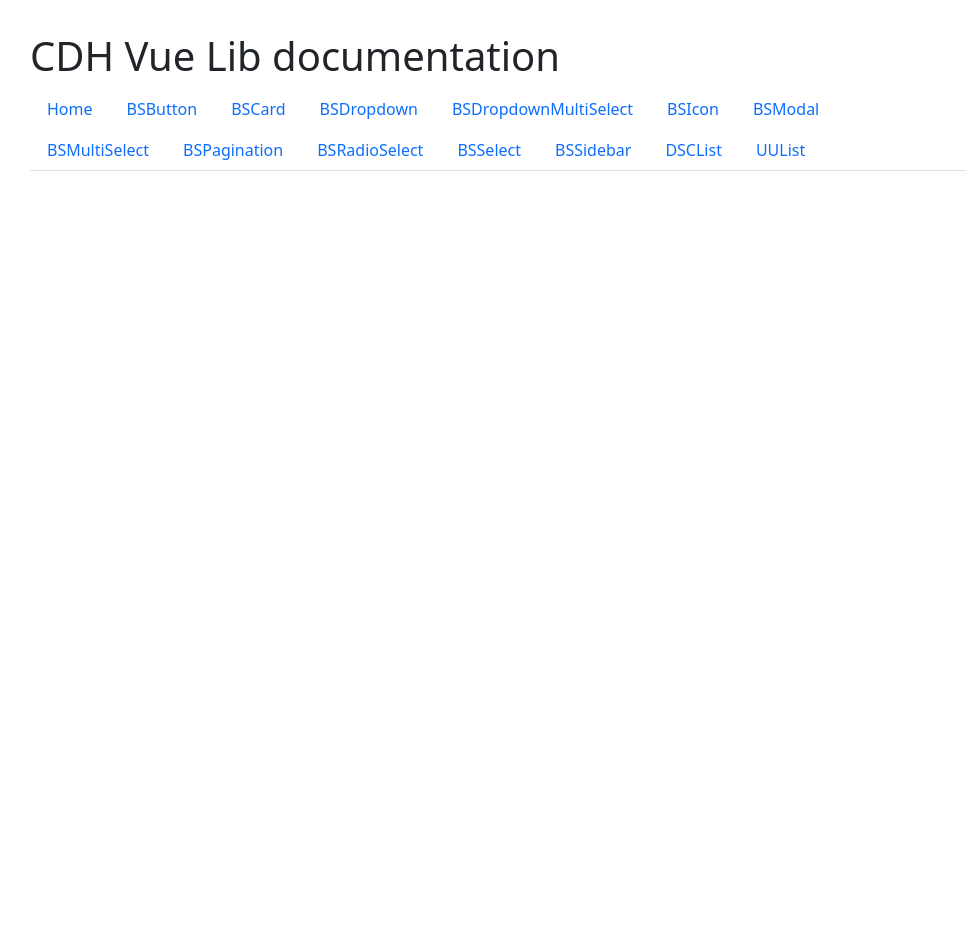
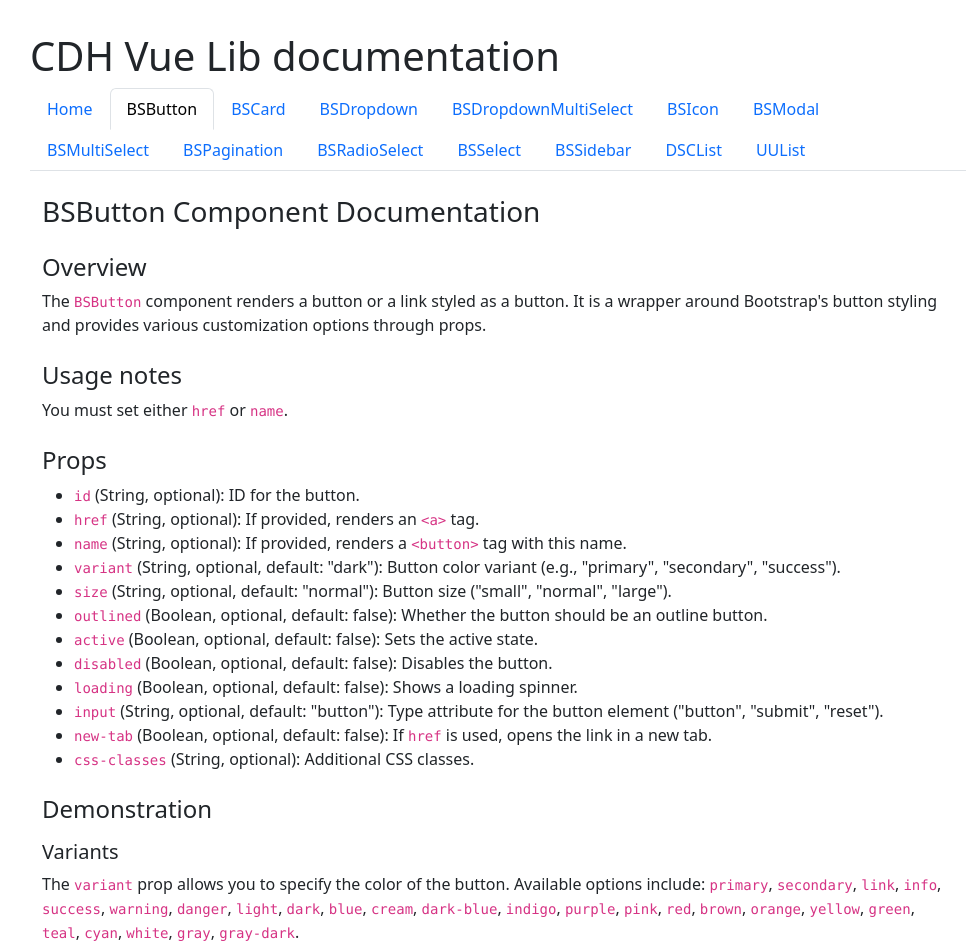
Before and after one commit to CentreForDigitalHumanities/Vue-lib, a Nuxt app in the folder vue-lib-doc/: page /vue-lib-components/bs-button in a window 1280 px wide. Shown: the top 952 px of the page, without its empty margins (142-1113 px from the left). Before the commit the page ends 800 px from the top, so only its background shows below. Built offline with nearby package versions, Linux system fonts and the light colour scheme.

Commit message:
Document button component

```diff
--- /dev/null
+++ b/vue-lib-doc/pages/vue-lib-components/bs-button.vue
@@ -0,0 +1,202 @@
+<script setup lang="ts">
+import { BSButton } from "../../../dist/cdh-vue-lib.es";
+
+const buttonVariants = [
+    "primary",
+    "secondary",
+    "link",
+    "info",
+    "success",
+    "warning",
+    "danger",
+    "light",
+    "dark",
+    "blue",
+    "cream",
+    "dark-blue",
+    "indigo",
+    "purple",
+    "pink",
+    "red",
+    "brown",
+    "orange",
+    "yellow",
+    "green",
+    "teal",
+    "cyan",
+    "white",
+    "gray",
+    "gray-dark",
+];
+</script>
+
+<template>
+    <div class="container py-4">
+        <h2 class="h3">BSButton Component Documentation</h2>
+
+        <section class="my-4">
+            <h3 class="h4">Overview</h3>
+            <p>
+                The <code>BSButton</code> component renders a button or a link
+                styled as a button. It is a wrapper around Bootstrap's button
+                styling and provides various customization options through
+                props.
+            </p>
+        </section>
+
+        <section class="my-4">
+            <h3 class="h4">Usage notes</h3>
+            <p>You must set either <code>href</code> or <code>name</code>.</p>
+        </section>
+
+        <section class="my-4">
+            <h3 class="h4">Props</h3>
+            <ul>
+                <li><code>id</code> (String, optional): ID for the button.</li>
+                <li>
+                    <code>href</code> (String, optional): If provided, renders
+                    an <code>&lt;a&gt;</code> tag.
+                </li>
+                <li>
+                    <code>name</code> (String, optional): If provided, renders a
+                    <code>&lt;button&gt;</code> tag with this name.
+                </li>
+                <li>
+                    <code>variant</code> (String, optional, default: "dark"):
+                    Button color variant (e.g., "primary", "secondary",
+                    "success").
+                </li>
+                <li>
+                    <code>size</code> (String, optional, default: "normal"):
+                    Button size ("small", "normal", "large").
+                </li>
+                <li>
+                    <code>outlined</code> (Boolean, optional, default: false):
+                    Whether the button should be an outline button.
+                </li>
+                <li>
+                    <code>active</code> (Boolean, optional, default: false):
+                    Sets the active state.
+                </li>
+                <li>
+                    <code>disabled</code> (Boolean, optional, default: false):
+                    Disables the button.
+                </li>
+                <li>
+                    <code>loading</code> (Boolean, optional, default: false):
+                    Shows a loading spinner.
+                </li>
+                <li>
+                    <code>input</code> (String, optional, default: "button"):
+                    Type attribute for the button element ("button", "submit",
+                    "reset").
+                </li>
+                <li>
+                    <code>new-tab</code> (Boolean, optional, default: false): If
+                    <code>href</code> is used, opens the link in a new tab.
+                </li>
+                <li>
+                    <code>css-classes</code> (String, optional): Additional CSS
+                    classes.
+                </li>
+            </ul>
+        </section>
+
+        <section class="my-4">
+            <h3 class="h4">Demonstration</h3>
+
+            <section class="my-3">
+                <h4 class="h5">Variants</h4>
+                <p>
+                    The <code>variant</code> prop allows you to specify the
+                    color of the button. Available options include:
+                    <span v-for="variant of buttonVariants" :key="variant">
+                        <code> {{ variant }}</code>
+                        <span
+                            v-if="
+                                variant !==
+                                buttonVariants[buttonVariants.length - 1]
+                            "
+                            >,
+                        </span> </span
+                    >.
+                </p>
+                <BSButton variant="primary" class="me-2">Primary</BSButton>
+                <BSButton variant="secondary" class="me-2">Secondary</BSButton>
+                <BSButton variant="success" class="me-2">Success</BSButton>
+                <BSButton variant="danger" class="me-2">Danger</BSButton>
+                <BSButton variant="warning" class="me-2">Warning</BSButton>
+                <BSButton variant="info" class="me-2">Info</BSButton>
+                <BSButton variant="light" class="me-2">Light</BSButton>
+                <BSButton variant="dark" class="me-2">Dark</BSButton>
+            </section>
+
+            <section class="mt-3">
+                <h4 class="h5">Outlined variants</h4>
+                <BSButton variant="primary" outlined class="me-2"
+                    >Primary Outlined</BSButton
+                >
+                <BSButton variant="secondary" outlined class="me-2"
+                    >Secondary Outlined</BSButton
+                >
+                <BSButton variant="success" outlined class="me-2"
+                    >Success Outlined</BSButton
+                >
+            </section>
+
+            <section class="my-3">
+                <h4 class="h5">Sizes</h4>
+                <BSButton variant="primary" size="small" class="me-2"
+                    >Small Button</BSButton
+                >
+                <BSButton variant="primary" size="normal" class="me-2"
+                    >Normal Button</BSButton
+                >
+                <BSButton variant="primary" size="large" class="me-2"
+                    >Large Button</BSButton
+                >
+            </section>
+
+            <section class="my-3">
+                <h4 class="h5">States</h4>
+                <BSButton variant="primary" active class="me-2"
+                    >Active Button</BSButton
+                >
+                <BSButton variant="primary" disabled class="me-2"
+                    >Disabled Button</BSButton
+                >
+                <BSButton variant="primary" loading class="me-2"
+                    >Loading Button</BSButton
+                >
+            </section>
+
+            <section class="my-3">
+                <h4 class="h5">As a Link</h4>
+                <!-- @vue-ignore because of a type error resulting from incorrect transpilation. -->
+                <BSButton href="#" variant="info" class="me-2"
+                    >Link Button</BSButton
+                >
+                <!-- @vue-ignore because of a type error resulting from incorrect transpilation. -->
+                <BSButton href="#" variant="success" new-tab class="me-2"
+                    >Link Button (New Tab)</BSButton
+                >
+            </section>
+
+            <section class="my-3">
+                <h3 class="h5">With Custom CSS Classes</h3>
+                <BSButton
+                    variant="primary"
+                    css-classes="custom-class another-class p-3"
+                    >Custom CSS</BSButton
+                >
+            </section>
+        </section>
+    </div>
+</template>
+
+<style>
+.another-class {
+    background-color: hotpink;
+    border: 3px solid purple;
+}
+</style>
```
